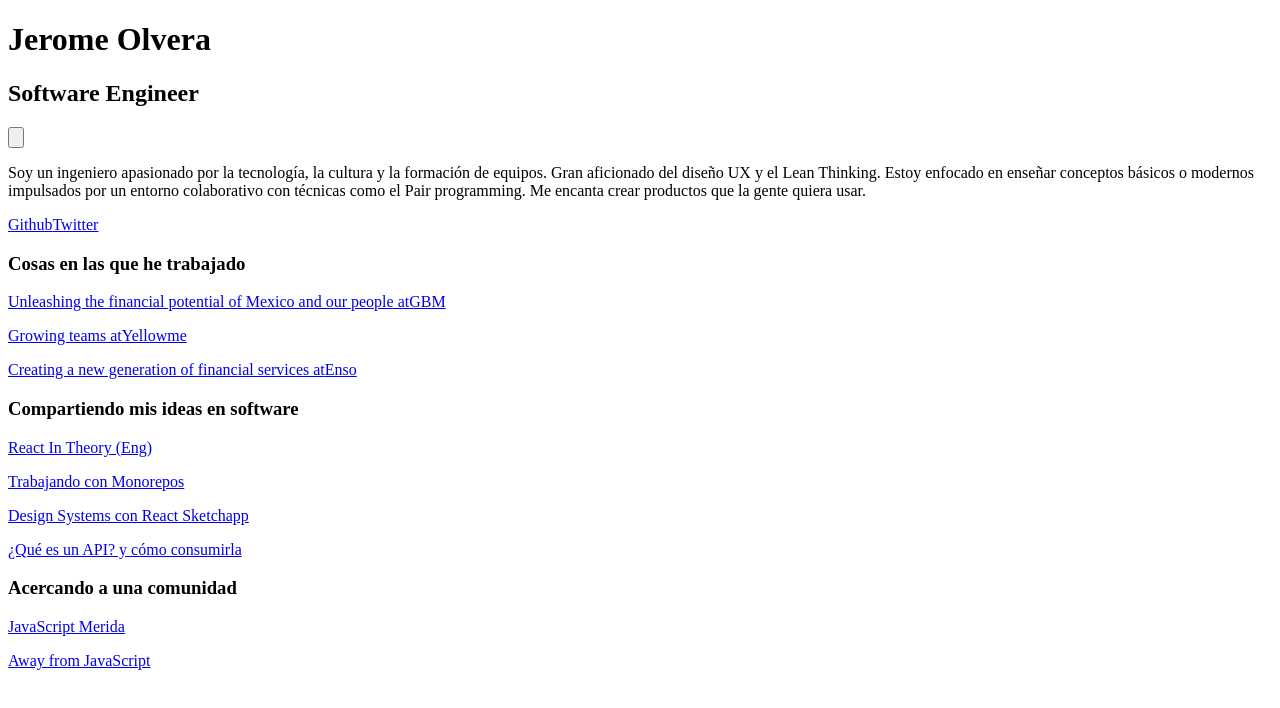
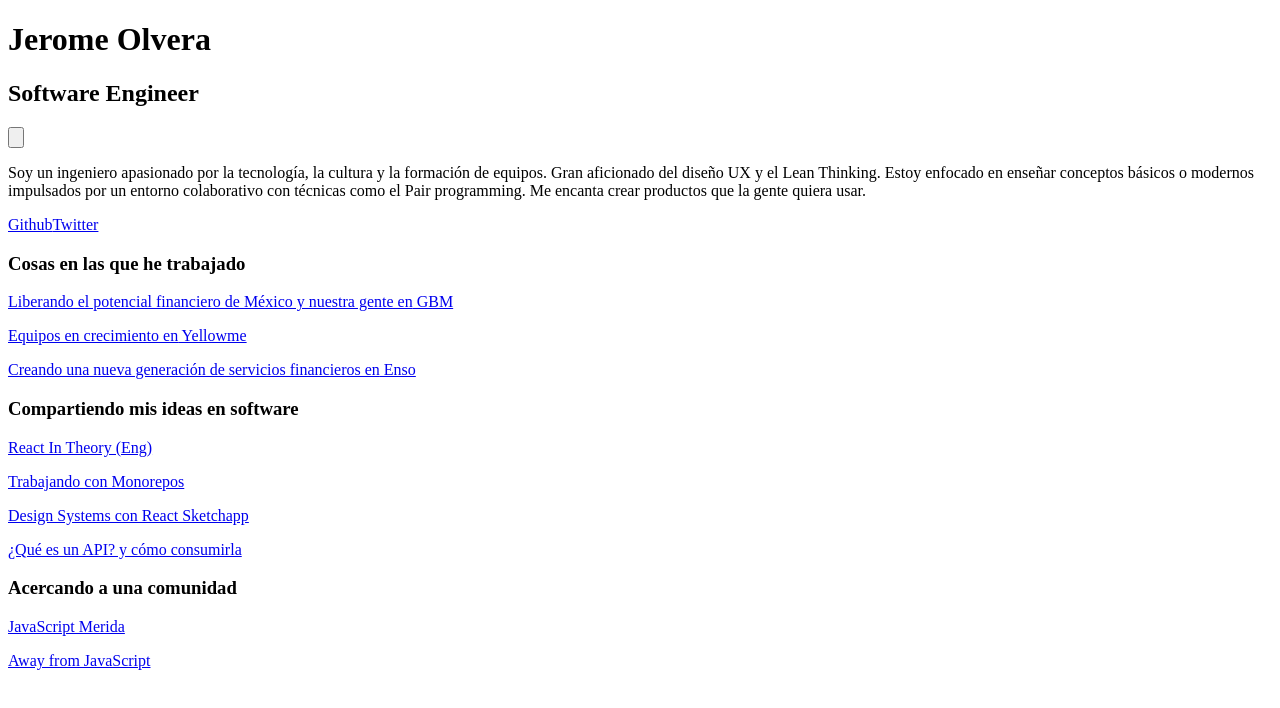
Before and after one commit to jerolan/jerolan.github.com, a Next.js app: page / in a window 1280 px wide. Shown: the top 708 px of the page. Built offline with nearby package versions, Linux system fonts and the light colour scheme.

Commit message:
translate links

```diff
--- a/pages/index.js
+++ b/pages/index.js
@@ -34,16 +34,16 @@ export default function Home() {
         <div className="space-y-8 py-2">
           <ExternalLinks title="Cosas en las que he trabajado">
             <ExternalLinks.Link href="https://gbm.com/">
-              Unleashing the financial potential of Mexico and our people at
-              <span className="underline">GBM</span>
+              Liberando el potencial financiero de México y nuestra gente en
+              <span className="underline"> GBM</span>
             </ExternalLinks.Link>
             <ExternalLinks.Link href="https://yellowme.mx/">
-              Growing teams at
-              <span class="underline">Yellowme</span>
+              Equipos en crecimiento en
+              <span className="underline"> Yellowme</span>
             </ExternalLinks.Link>
             <ExternalLinks.Link href="https://www.joinenso.com/">
-              Creating a new generation of financial services at
-              <span class="underline">Enso</span>
+              Creando una nueva generación de servicios financieros en
+              <span className="underline"> Enso</span>
             </ExternalLinks.Link>
           </ExternalLinks>
 
```
